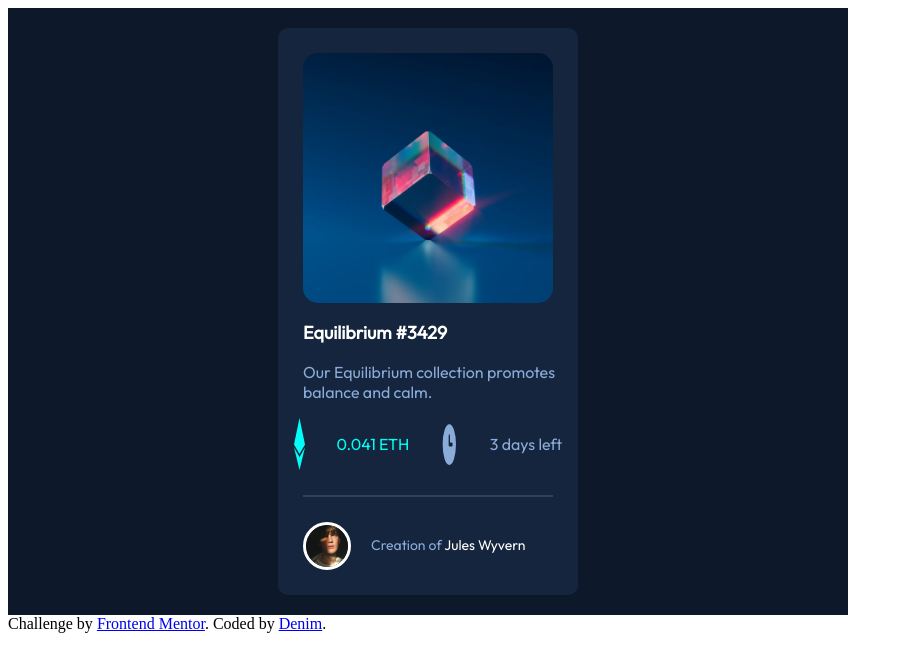
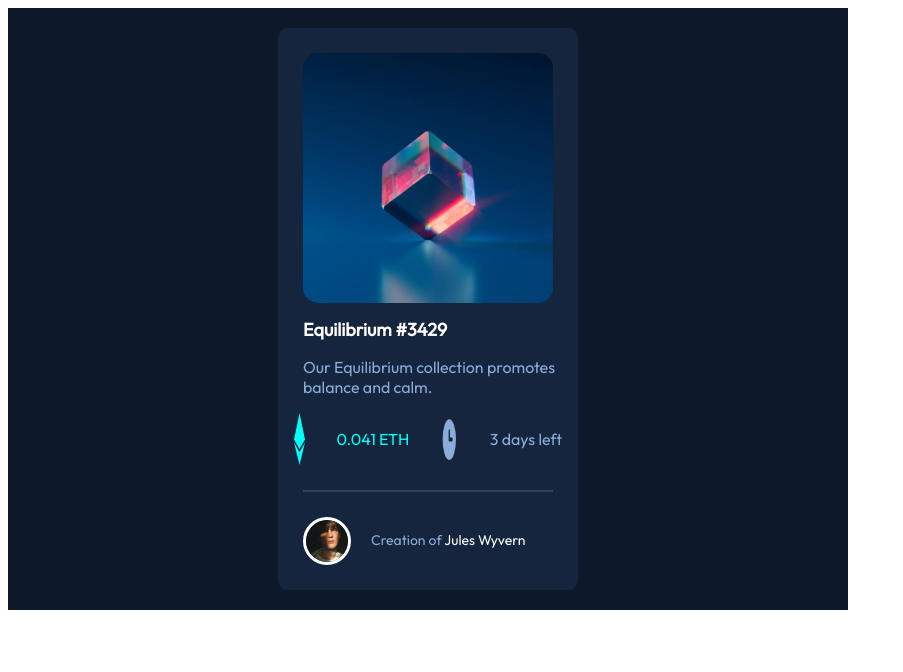
Before and after one commit to denim7/nft_preview_card, a plain HTML site: page index.html in a window 1280 px wide. Shown: the whole page, without its empty margins (0-903 px from the left). Drawn offline with Linux system fonts and the light colour scheme.

Commit message:
Changed HTML and CSS after looking how other sols were done

```diff
--- a/css/style.css
+++ b/css/style.css
@@ -11,9 +11,10 @@
     display: flex;
     margin: auto;
     border-radius: 15px;
+    /* background: rgba(0, 255, 247, 0.6) url("../images/icon-view.svg") center/3rem no-repeat; */
 }
 
-.card{
+.card_content{
     background-color: hsl(216, 50%, 16%);
     width: 300px;
     border-radius: 10px;
@@ -21,20 +22,20 @@
     padding-top: 25px;
 }
 
-.title{
+.card_title{
     color: hsl(0, 0%, 100%);
     font-size: 18px;
     font-weight: 600;
     margin-left: 25px;
 }
 
-.about {
+.card_description {
     color: hsl(215, 51%, 70%);
     margin-left: 25px;
 }
 
 /* Etherium and clock icons plus corresponding text */
-.currency {
+.card_lists {
     display: flex;
     justify-content: space-around;
 }
@@ -50,13 +51,14 @@
 }
 
 /* Footer of the nft component */
-.creator {
+.card_profile {
     display: flex;
     color: hsl(215, 51%, 70%);
 
 }
-span{
+a {
     color: hsl(0, 0%, 100%);
+    text-decoration: none;
 }
 #avatartxt {
     margin-left: 20px;
--- a/index.html
+++ b/index.html
@@ -2,7 +2,9 @@
 <html lang="en">
 <head>
   <meta charset="UTF-8">
-  <meta name="viewport" content="width=device-width, initial-scale=1.0"> <!-- displays site properly based on user's device -->
+  <!-- displays site properly based on user's device -->
+  <meta name="viewport" content="width=device-width, initial-scale=1.0">
+
 
   <link rel="icon" type="image/png" sizes="32x32" href="./images/favicon-32x32.png">
   <link rel="stylesheet" href="./css/style.css">
@@ -14,19 +16,18 @@
 </head>
 <body>
   <div class="body">
-    <div class="card">
-      <img src="images/image-equilibrium.jpg" id="image"/>
+    <div class="card_content">
+      <a href=""><img src="images/image-equilibrium.jpg" id="image"/></a>
 
-              <p class="title">Equilibrium #3429</p>
+              <h2 class="card_title"><a href="">Equilibrium #3429</a></h2>
 
-              <p class="about">Our Equilibrium collection promotes balance and calm.</p>
+              <p class="card_description">Our Equilibrium collection promotes balance and calm.</p>
 
 
-            <div class="currency">
+            <div class="card_lists">
 
                   <img src="images/icon-ethereum.svg" id="etherium"/>
                   <p id="etherium">0.041 ETH</p>
-
 
                   <img src="images/icon-clock.svg" id="clock"/>
                   <p id="clock">3 days left</p>
@@ -34,15 +35,11 @@
             </div>
             <hr>
 
-            <div class="creator">
-              <img src="images/image-avatar.png" class="avatar"/>
-              <p id="avatartxt">Creation of <span>Jules Wyvern</span></p>
+            <div class="card_profile">
+                <img src="images/image-avatar.png" class="avatar"/>
+                <p id="avatartxt">Creation of <a href="">Jules Wyvern</a></p>
             </div>
-      </div>
+    </div>
 </div>
-  <div class="attribution">
-    Challenge by <a href="https://www.frontendmentor.io?ref=challenge" target="_blank">Frontend Mentor</a>.
-    Coded by <a href="#">Denim</a>.
-  </div>
 </body>
 </html>
```
